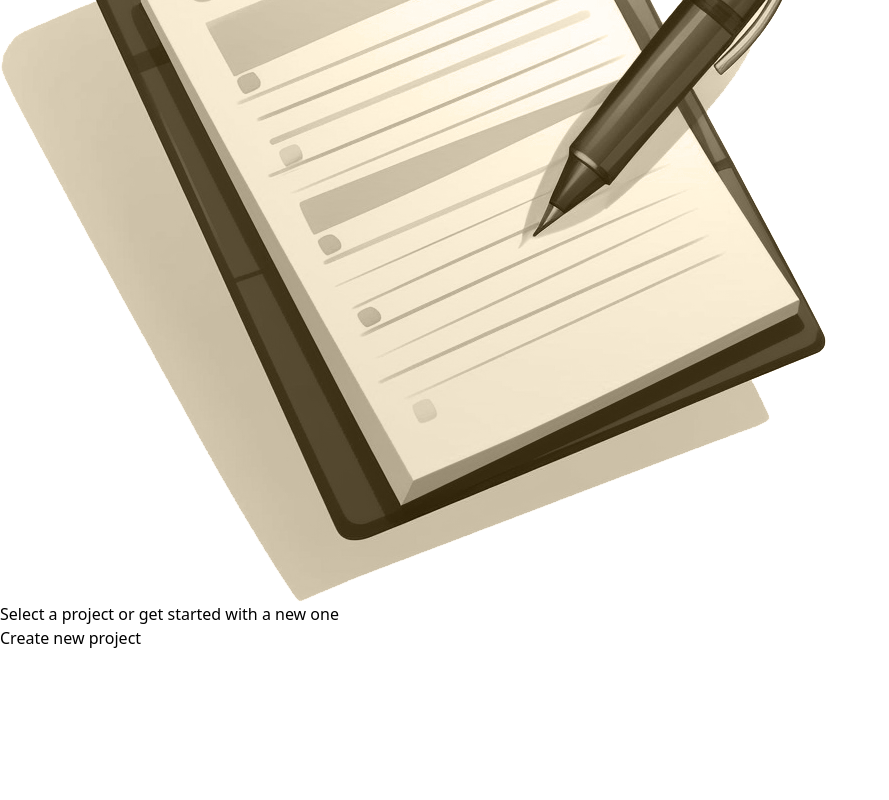
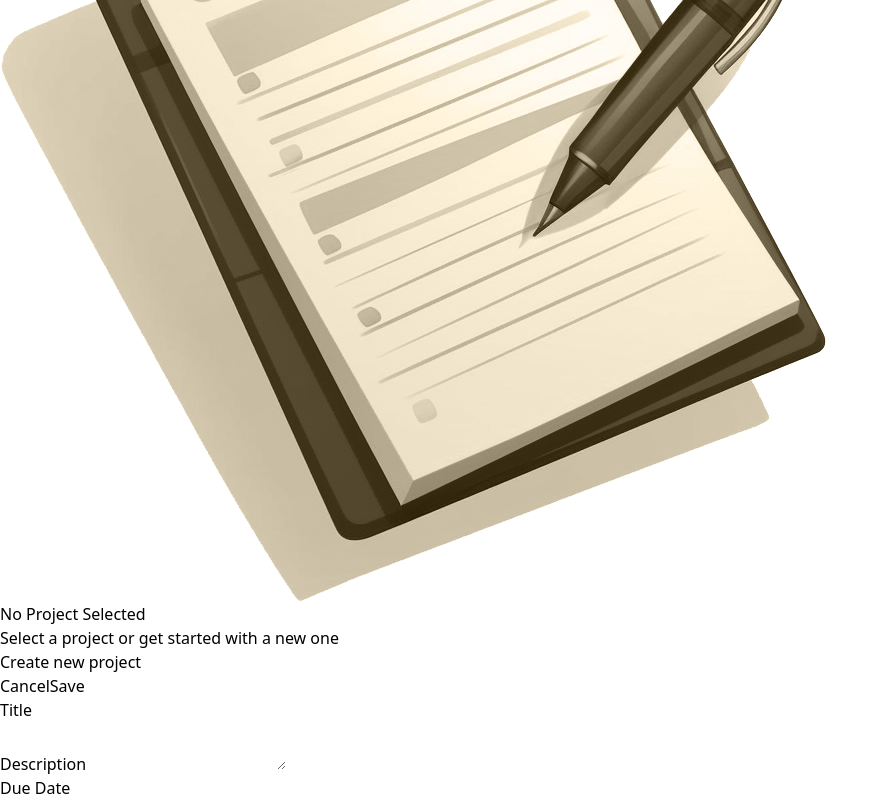
Before and after one commit to nicolasbouffault/2024-React-Project-Management, a React (Vite) app: page / in a window 1280 px wide. Shown: the part 349-1149 px from the top of the page, without its empty margins (0-889 px from the left). Before the commit the page ends 999 px from the top, so only its background shows below. Built offline with nearby package versions, Linux system fonts and the light colour scheme.

Commit message:
Create new project component

```diff
--- a/src/App.jsx
+++ b/src/App.jsx
@@ -1,4 +1,5 @@
 import React from "react";
+import NewProject from "./components/NewProject";
 import ProjectsSidebar from "./components/ProjectsSidebar";
 
 function App() {
@@ -10,7 +11,14 @@ function App() {
         <div className="flex project-app">
             <ProjectsSidebar onAddProject={handleAddProject} />
             <div className="w-4/5 flex flex-col text-center items-center main-content pt-44">
-        <img className="w-16" src="/src/assets/no-projects.png" alt="" />
+                <img
+                    className="w-16"
+                    src="/src/assets/no-projects.png"
+                    alt=""
+                />
+                <h2 className="text-2xl text-black/60 font-bold mb-4 mt-4">
+                    No Project Selected
+                </h2>
                 <p className="text-black/50 font-medium">
                     Select a project or get started with a new one
                 </p>
@@ -20,6 +28,7 @@ function App() {
                 >
                     Create new project
                 </button>
+                <NewProject />
             </div>
         </div>
     );
--- /dev/null
+++ b/src/components/NewProject.jsx
@@ -0,0 +1,26 @@
+import React from "react";
+
+export default function NewProject() {
+    return (
+        <div className="new-project-form-container">
+            <div className="new-project-form-ctas">
+                <button>Cancel</button>
+                <button className="btn btn-primary">Save</button>
+            </div>
+            <div className="new-project-form-inputs">
+                <div>
+                    <label htmlFor="title">Title</label>
+                    <input type="text" id="title" />
+                </div>
+                <div>
+                    <label htmlFor="description">Description</label>
+                    <textarea name="" id="description"></textarea>
+                </div>
+                <div>
+                    <label htmlFor="max-date">Due Date</label>
+                    <input type="text" id="max-date" />
+                </div>
+            </div>
+        </div>
+    );
+}
```
Lines whose indentation alone changed are shown as unchanged.
